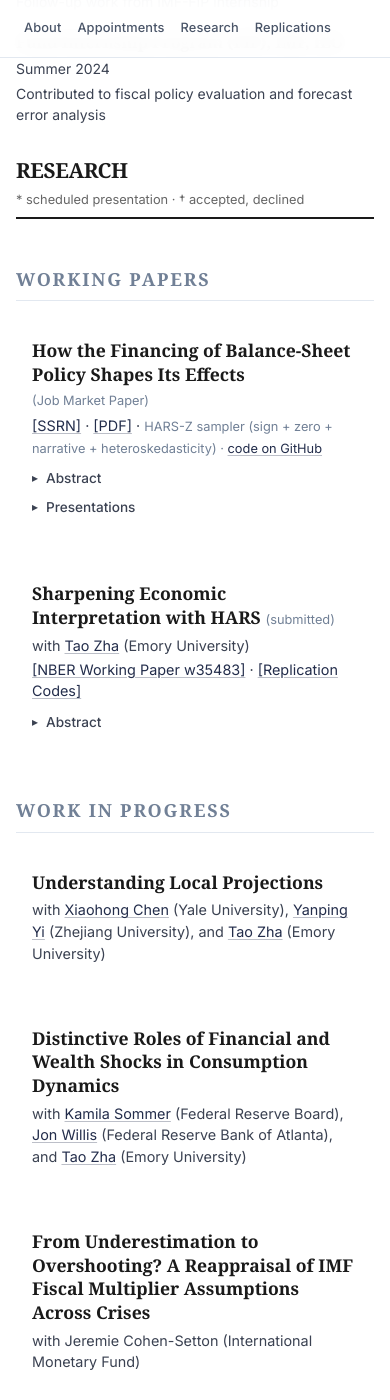
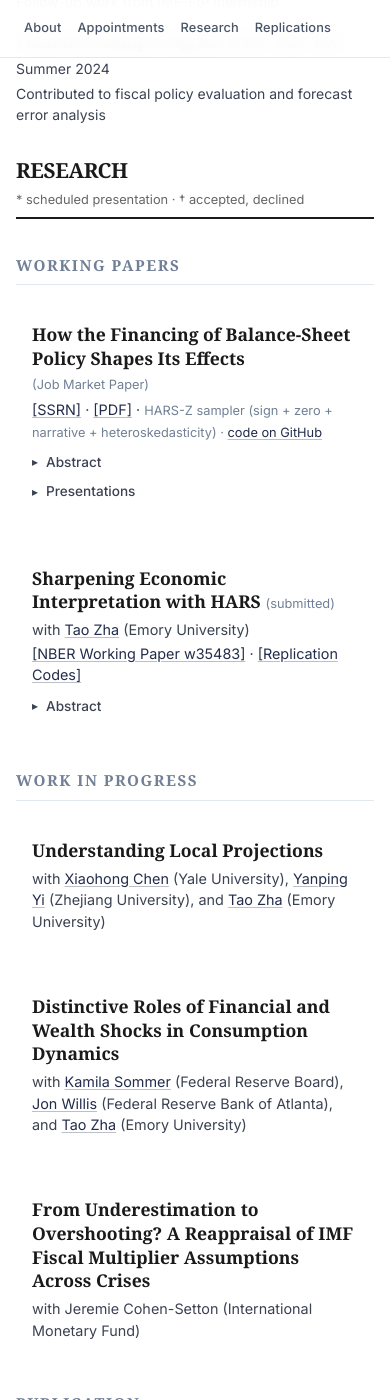
Before and after one commit to davidkim5707/website, a Jekyll site: the page built from index.md, in a window 390 px wide and 1400 px high, scrolled down 1308 px. Built offline with Jekyll 4.4.1, drawn with Linux system fonts in a browser that asks for light colours; some web fonts are replaced.

Commit message:
Keep section subheadings at 0.95rem on every screen size
The tablet and mobile breakpoints set h2 to 1rem, 1.25rem, and 1.125rem,
which overrode the 0.95rem label size on narrower windows.

Co-Authored-By: Claude Sonnet 5.5 <noreply@anthropic.com>

```diff
--- a/assets/css/style.css
+++ b/assets/css/style.css
@@ -759,10 +759,6 @@ hr {
     h1 {
         font-size: 1.4rem;
     }
-
-    h2 {
-        font-size: 1rem;
-    }
 }
 
 /* Mobile */
@@ -821,10 +817,6 @@ hr {
         font-size: 1.5rem;
     }
 
-    h2 {
-        font-size: 1.25rem;
-        margin-top: var(--space-2xl);
-    }
 
     h3 {
         font-size: 1rem;
@@ -848,10 +840,6 @@ hr {
 
     h1 {
         font-size: 1.3rem;
-    }
-
-    h2 {
-        font-size: 1.125rem;
     }
 
     dl {
```
